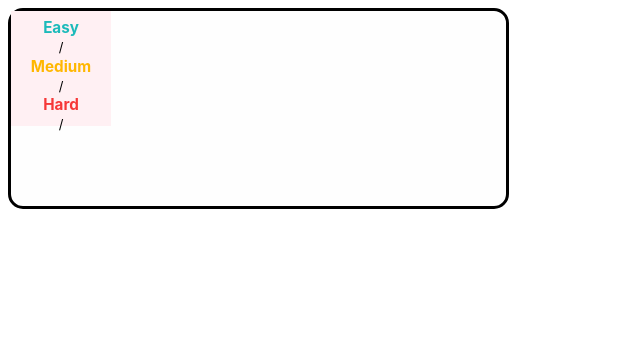
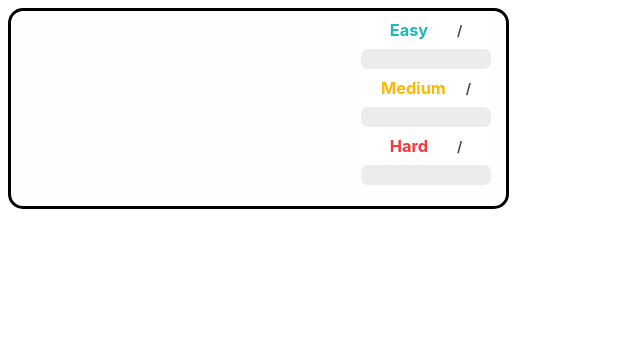
Before and after one commit to Yoouss/leetcode-badge, a Flask app: page / in a window 1280 px wide. Shown: the top 338 px of the page, without its empty margins (0-640 px from the left). Run offline with Flask 3, Linux system fonts and the light colour scheme; data that the repository does not hold is empty.

Commit message:
Worked on a new design for the progress bar

```diff
--- a/app.py
+++ b/app.py
@@ -1,5 +1,5 @@
 from flask import Flask, render_template
-import requests
+import requests, time
 
 app = Flask(__name__)
 CACHE = {}
@@ -24,7 +24,9 @@
 
         return profil_info, problem_info
 
-    if "profil_info" in CACHE and "problem_info" in CACHE :
+    now = time.time()
+
+    if all(k in CACHE for k in ("profil_info", "problem_info", "timestamp")) and now - CACHE["timestamp"] <= 86400 : # update of CACHE after 24h
         profil_info = CACHE["profil_info"]
         problem_info = CACHE["problem_info"]
         response_status_code = 200
@@ -40,6 +42,7 @@
             profil_info, problem_info = get_profil_info(data)
             CACHE["profil_info"] = profil_info
             CACHE["problem_info"] = problem_info
+            CACHE["timestamp"] = now
 
         else:
             profil_info = None
--- a/static/style.css
+++ b/static/style.css
@@ -6,22 +6,48 @@
     border-radius: 15px;
 }
 
-
+div.stats {
+    margin-left: 350px;
+    justify-content: center;
+}
 
 div.easyStats, div.mediumStats, div.hardStats {
     display: flex;
-    flex-direction: column;
-    width: 100px;
-    height: fit-content;
-    background-color: rgb(255, 240, 243);
+    width: 130px;
+    height: 38px;
+    background-color: rgb(255, 255, 255);
+    align-items: center;
+    justify-content: space-evenly;
+    font-family: -apple-system,BlinkMacSystemFont,Segoe UI,Helvetica,Arial,sans-serif,Apple Color Emoji,Segoe UI Emoji;
+    font-size: 14px;
+}
 
-    justify-content: center;
-    text-align: center;
-    font-family: -apple-system,BlinkMacSystemFont,Segoe UI,Helvetica,Arial,sans-serif,Apple Color Emoji,Segoe UI Emoji;
-    font-size: 13px;
-    line-height: 4px;
+div.progress-container {
+    background-color: rgb(236, 236, 236);
+    border-radius: 7px;
+    width: 130px;
+    height: 20px;
+    overflow: hidden;
+}
 
+div.progress-bar {
+    height: 100%;
+    width: 0%;
+    transition: width 0.5s ease-in-out;
 }
+
+div.easy-bar {
+    background-color: hsl(180 74% 42%);
+}
+
+div.medium-bar {
+    background-color: hsl(43 100% 50%);
+}
+
+div.hard-bar {
+    background-color: hsl(0 91% 59%);
+}
+
 
 div.easyStats h3 {
     color: hsl(180 74% 42%);
@@ -35,6 +61,11 @@
     color: hsl(0 91% 59%);
 }
 
+span {
+    font-weight: 600;
+    color: rgba(0, 0, 0, 0.732);
+}
+
 img {
     width: 70px;
     border-radius: 50%;
--- a/templates/index.html
+++ b/templates/index.html
@@ -3,58 +3,57 @@
         <meta charset="utf-8">
         <title>My Leetcode badge</title>
         <link rel="stylesheet" href="{{ url_for('static', filename='style.css') }}">
-        <script src="https://cdn.jsdelivr.net/npm/chart.js"></script>
     </head>
     <body>
         {% if response_status != 200%}
             <h1>Error {{response_status}} : Failed to retrieve data :(</h1>
         {% else %}
         <div class="badge">
+          <div class="stats">
 
-            <div class="stats">
             <div class="easyStats">
               <h3>Easy</h3>
-                    {{problem_info["easySolved"]}}/{{problem_info["totalEasy"]}}
+              <span>{{problem_info["easySolved"]}} / {{problem_info["totalEasy"]}}</span>
             </div>
+            <div class="progress-container">
+              <div class="progress-bar easy-bar" id="easy-bar"></div>
+            </div>
+
             <div class="mediumStats">
               <h3>Medium</h3>
-                    {{problem_info["mediumSolved"]}}/{{problem_info["totalMedium"]}}
+              <span>{{problem_info["mediumSolved"]}} / {{problem_info["totalMedium"]}}</span>
             </div>
+            <div class="progress-container">
+              <div class="progress-bar medium-bar" id="medium-bar"></div>
+            </div>
+
             <div class="hardStats">
               <h3>Hard</h3>
-                    {{problem_info["hardSolved"]}}/{{problem_info["totalHard"]}}
+              <span>{{problem_info["hardSolved"]}} / {{problem_info["totalHard"]}}</span>
+            </div>
+            <div class="progress-container">
+              <div class="progress-bar hard-bar" id="hard-bar"></div>
             </div>
           </div>
         </div>
 
-       <canvas id="Easy" width="130" height="130"></canvas>
 
     <script>
-    const solved = {{problem_info["easySolved"]}};
-    const total = {{problem_info["totalEasy"]}};
+      const easySolved = {{ problem_info["easySolved"] }};
+      const totalEasy = {{ problem_info["totalEasy"] }};
+      const easyPercentage = (easySolved / totalEasy) * 100;
+      document.getElementById('easy-bar').style.width = easyPercentage + '%';
 
-    const ctx = document.getElementById('Easy').getContext('2d');
-    new Chart(ctx, {
-      type: 'doughnut',
-      data: {
-        datasets: [{
-          data: [solved,total-solved],
-          backgroundColor: ['lightblue', 'lightgray'],
-        }]
-      },
-      options: {
-        cutout: '80%',
-        responsive: false,
-        rotation: -90,
-        circumference: 180,
-        plugins: {
-            legend: { display: false },
-            tooltip: { enabled: false }
-        }
-      }
-    });
+      const mediumSolved = {{ problem_info["mediumSolved"] }};
+      const totalMedium = {{ problem_info["totalMedium"] }};
+      const mediumPercentage = (mediumSolved / totalMedium) * 100;
+      document.getElementById('medium-bar').style.width = mediumPercentage + '%';
+
+      const hardSolved = {{ problem_info["hardSolved"] }};
+      const totalHard = {{ problem_info["totalHard"] }};
+      const hardPercentage = (hardSolved / totalHard) * 100;
+      document.getElementById('hard-bar').style.width = hardPercentage + '%';
     </script>
-
     {% endif %}
 </body>
 </html>
```
Lines whose indentation alone changed are shown as unchanged.
